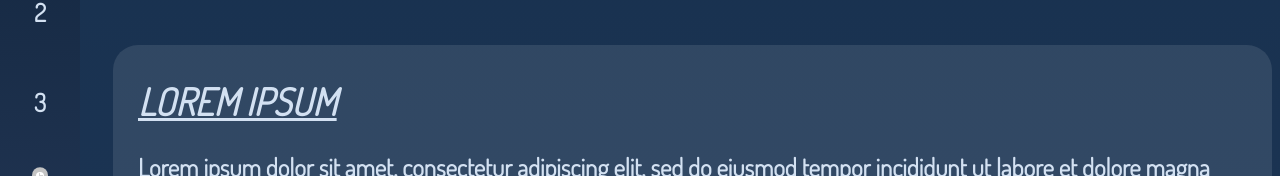
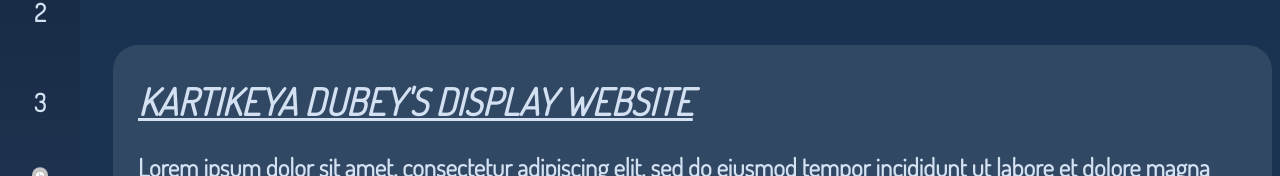
Before and after one commit to kakuking/kakuking.github.io, a plain HTML site: page index.html in a window 1280 px wide. Shown: the part 123-299 px from the top of the page. Drawn offline with Linux system fonts and the light colour scheme.

Commit message:
Update index.html

```diff
--- a/index.html
+++ b/index.html
@@ -6,7 +6,7 @@
 
 <head>
    <meta charset="utf-8">
-   <title>It was free</title>
+   <title>Display Website</title>
    <script defer type="text/javascript " src="javascript.js"></script>
  </head>
 <style >
@@ -350,7 +350,7 @@
       <h1>Welcome to my website</h1>
     </div>
     <div class="content content1" >
-      <h2 class="heading">Lorem Ipsum</h2>
+      <h2 class="heading">Kartikeya Dubey's Display Website</h2>
       <p id="paragraph" >Lorem ipsum dolor sit amet, consectetur adipiscing elit,
         sed do eiusmod tempor incididunt ut
         labore et dolore magna aliqua. Ut enim ad minim veniam.</p>
```
